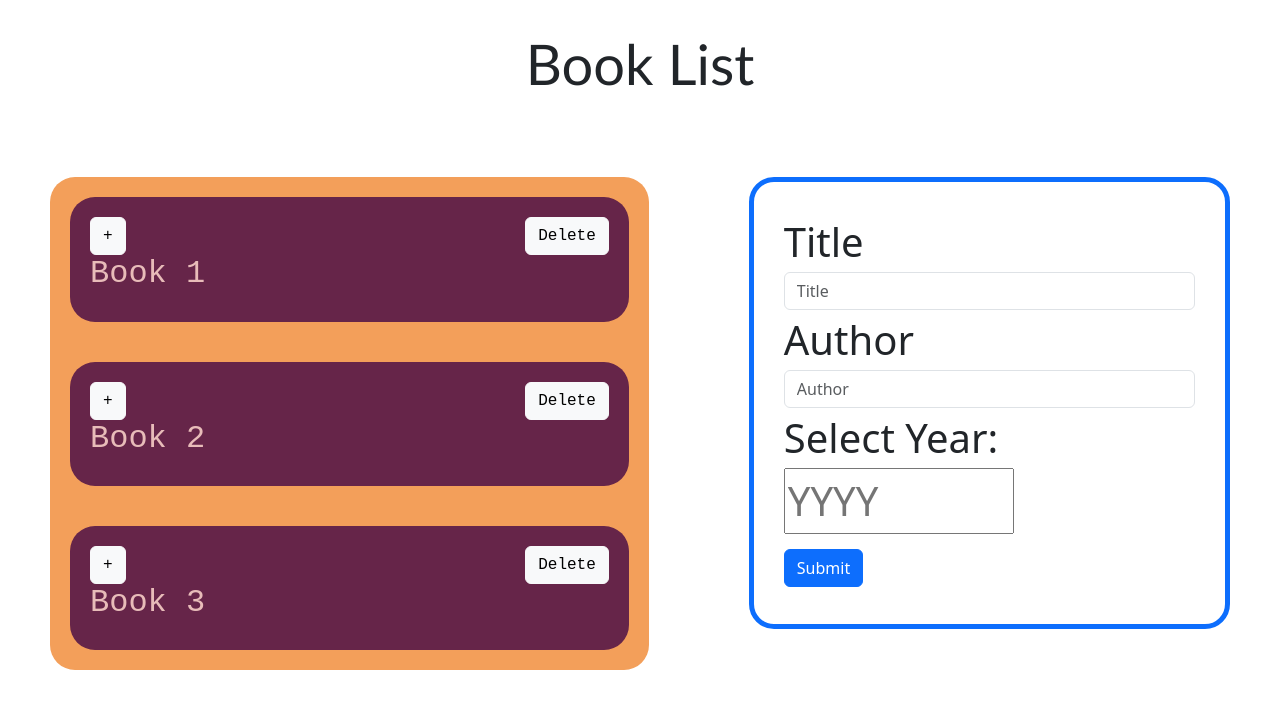
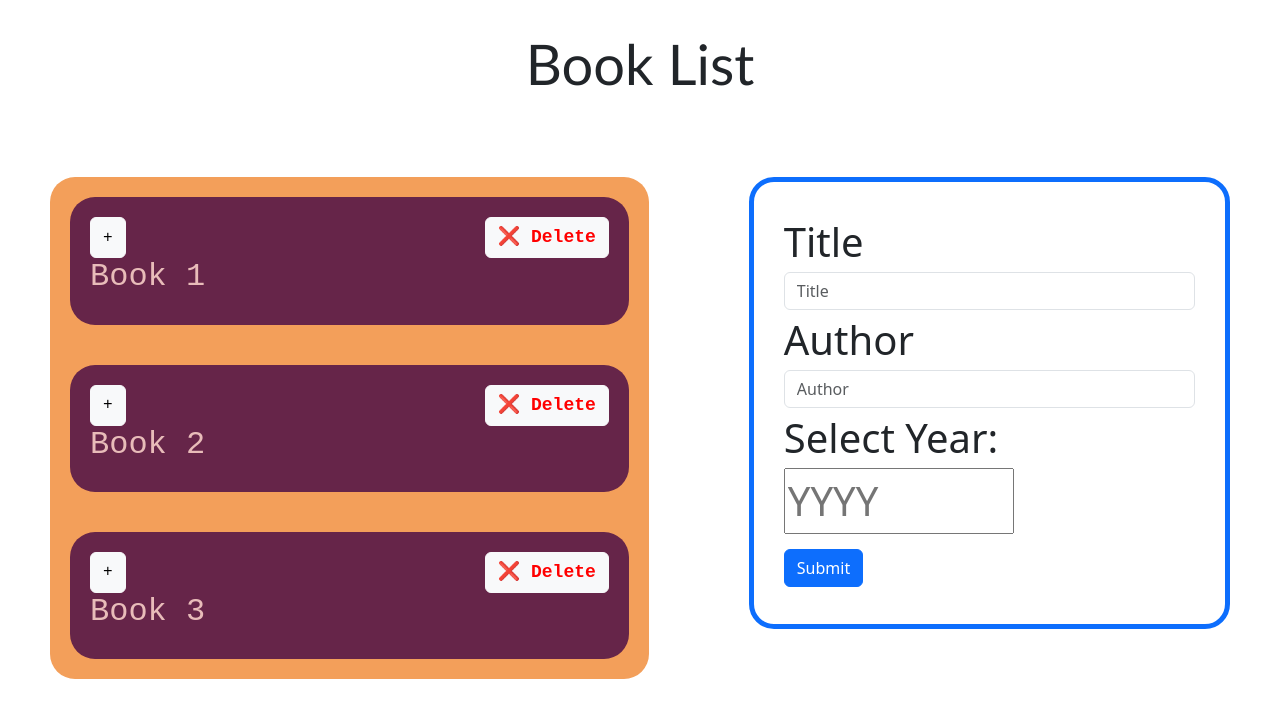
Before and after one commit to pesto-students/p13-manish-kumar-Anjani-22, a React (Create React App) app in the folder React/1st/: page / in a window 1280 px wide. Shown: the top 718 px of the page. Built offline with nearby package versions, Linux system fonts and the light colour scheme.

Commit message:
delete button css

```diff
--- a/React/1st/src/Book.jsx
+++ b/React/1st/src/Book.jsx
@@ -18,11 +18,12 @@ export default function Book({ book, onDelete }) {
           {isOpen ? "-" : "+"}
         </button>
         <button
+          id="deleteBtn"
           class="btn btn-light"
           type="button"
           onClick={() => onDelete(book.title)}
         >
-          Delete
+          ❌ Delete
         </button>
       </div>
 
--- a/React/1st/src/style.css
+++ b/React/1st/src/style.css
@@ -46,3 +46,9 @@ form {
   display: flex;
   justify-content: space-between;
 }
+
+#deleteBtn {
+  color: red;
+  font-size: large;
+  font-weight: bolder;
+}
```
